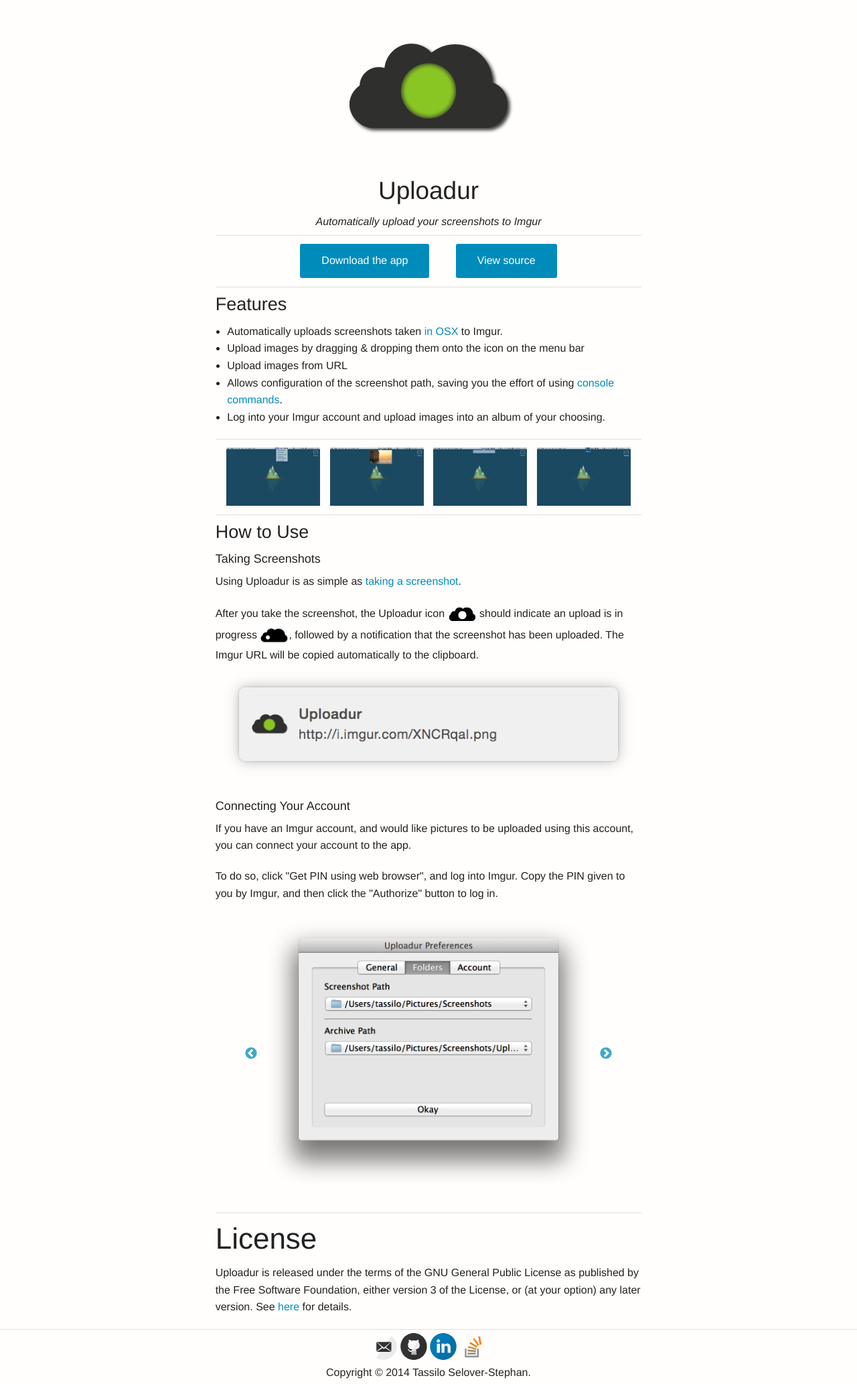
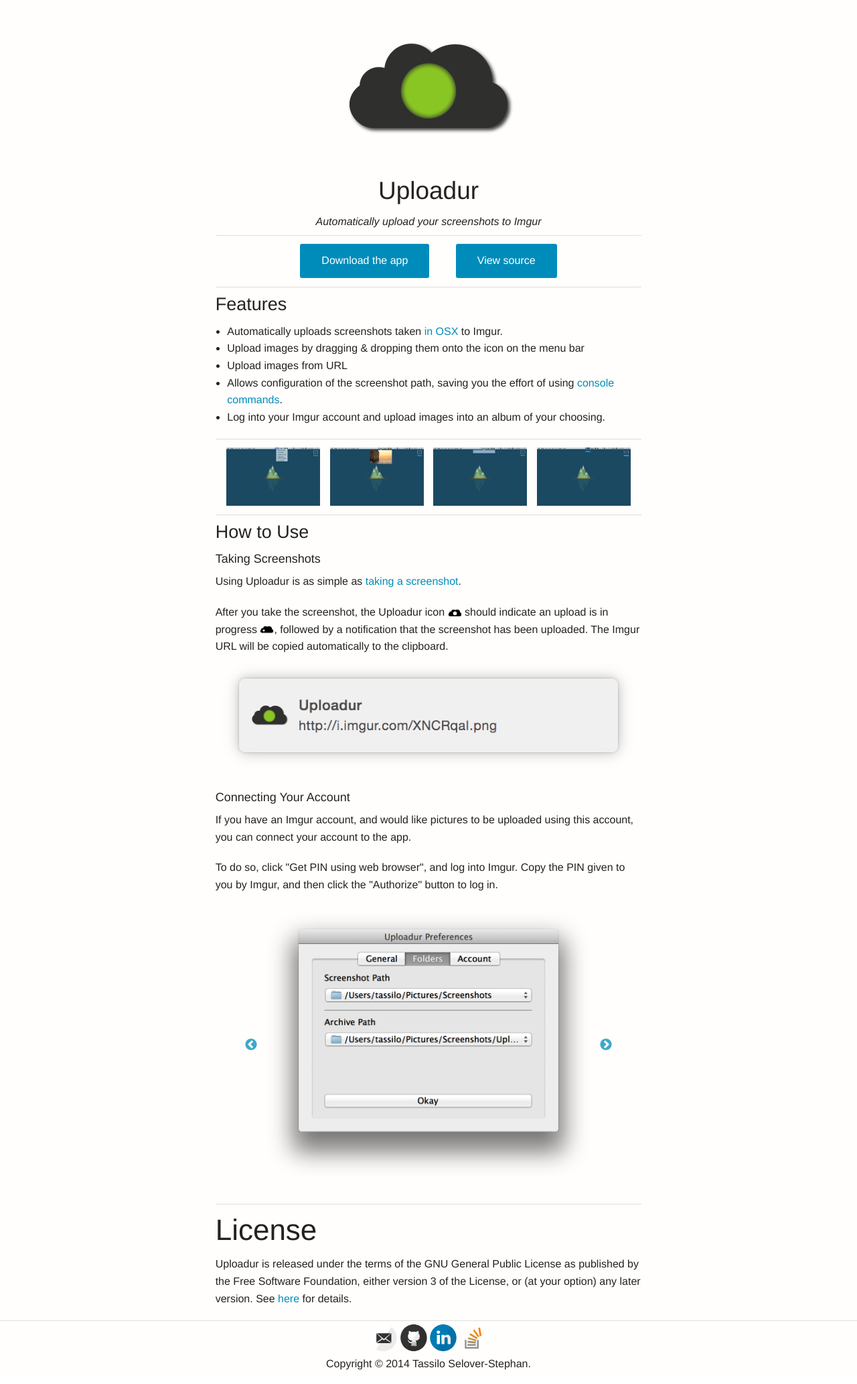
Before and after one commit to Selovert/Uploadur, a Jekyll site: the page built from index.html, in a window 1280 px wide. Shown: the whole page at 67% size. Built offline with Jekyll 4.4.1, drawn with Linux system fonts in a browser that asks for light colours.

Commit message:
testing gif and vector

```diff
--- a/index.html
+++ b/index.html
@@ -61,7 +61,7 @@
 
       <p>Using Uploadur is as simple as <a href="http://support.apple.com/kb/ht5775">taking a screenshot</a>.</p>
 
-      <p>After you take the screenshot, the Uploadur icon <img src="/images/uploadur.svg" alt="Uploadur Icon" class="inline-icon"/> should indicate an upload is in progress <img src="/images/uploadur-dl.gif" alt="Uploadur-dl Icon" class="inline-icon"/>, followed by a notification that the screenshot has been uploaded. The Imgur URL will be copied automatically to the clipboard.
+      <p>After you take the screenshot, the Uploadur icon <img src="/images/Uploadur.svg" alt="Uploadur Icon" class="inline-icon"/> should indicate an upload is in progress <img src="/images/Uploadur-dl.gif" alt="Uploadur-dl Icon" class="inline-icon"/>, followed by a notification that the screenshot has been uploaded. The Imgur URL will be copied automatically to the clipboard.
       <img src="{{ site.baseurl }}/images/notification.png" alt="Notification" /></p>
 
       <h5>Connecting Your Account</h5>
--- a/style.scss
+++ b/style.scss
@@ -70,8 +70,8 @@
 }
 
 img.inline-icon {
-  height: 32px;
-  width: 43px;
+  height: 16px;
+  width: 21px;
 }
 
 .settings-slider {
```
